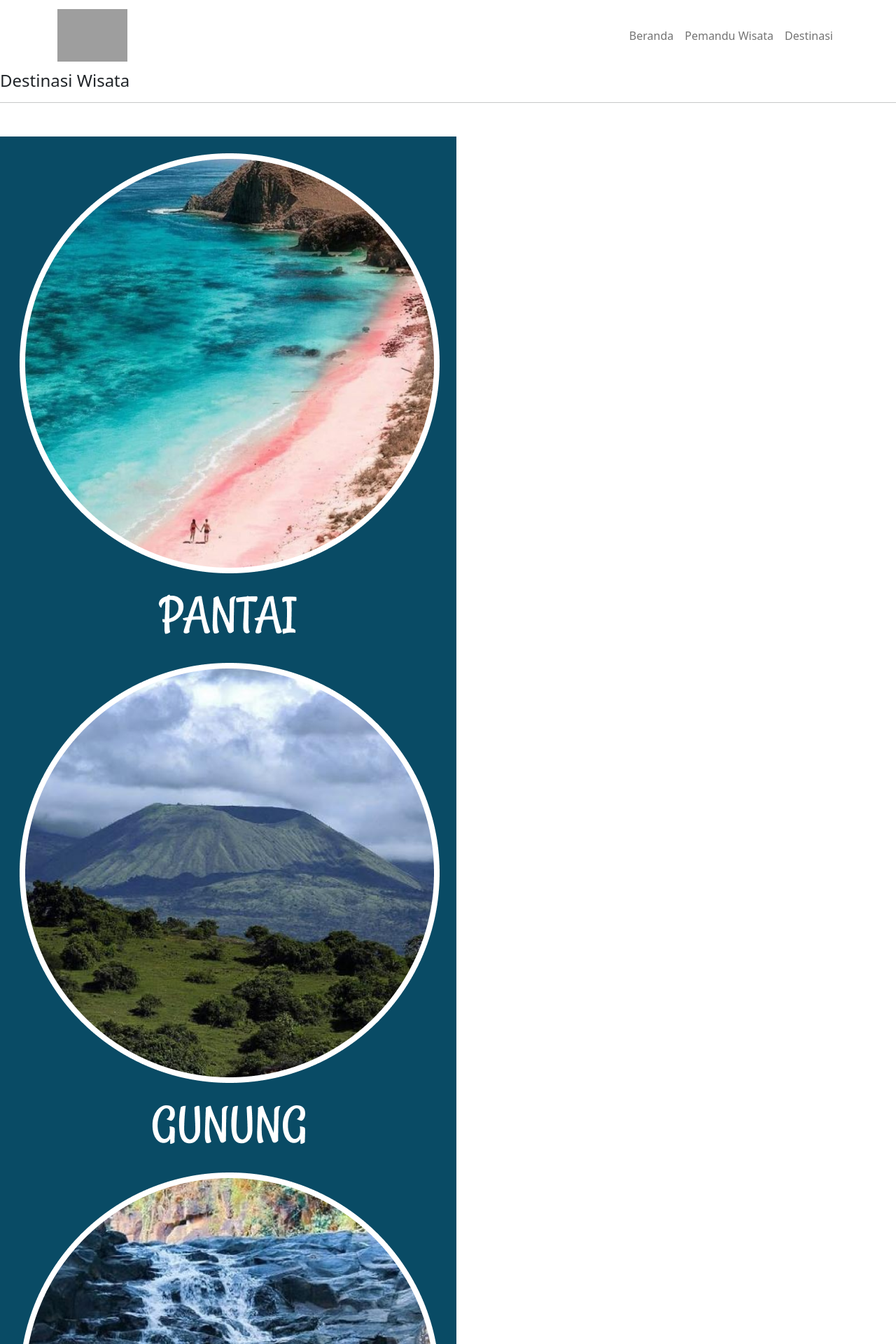
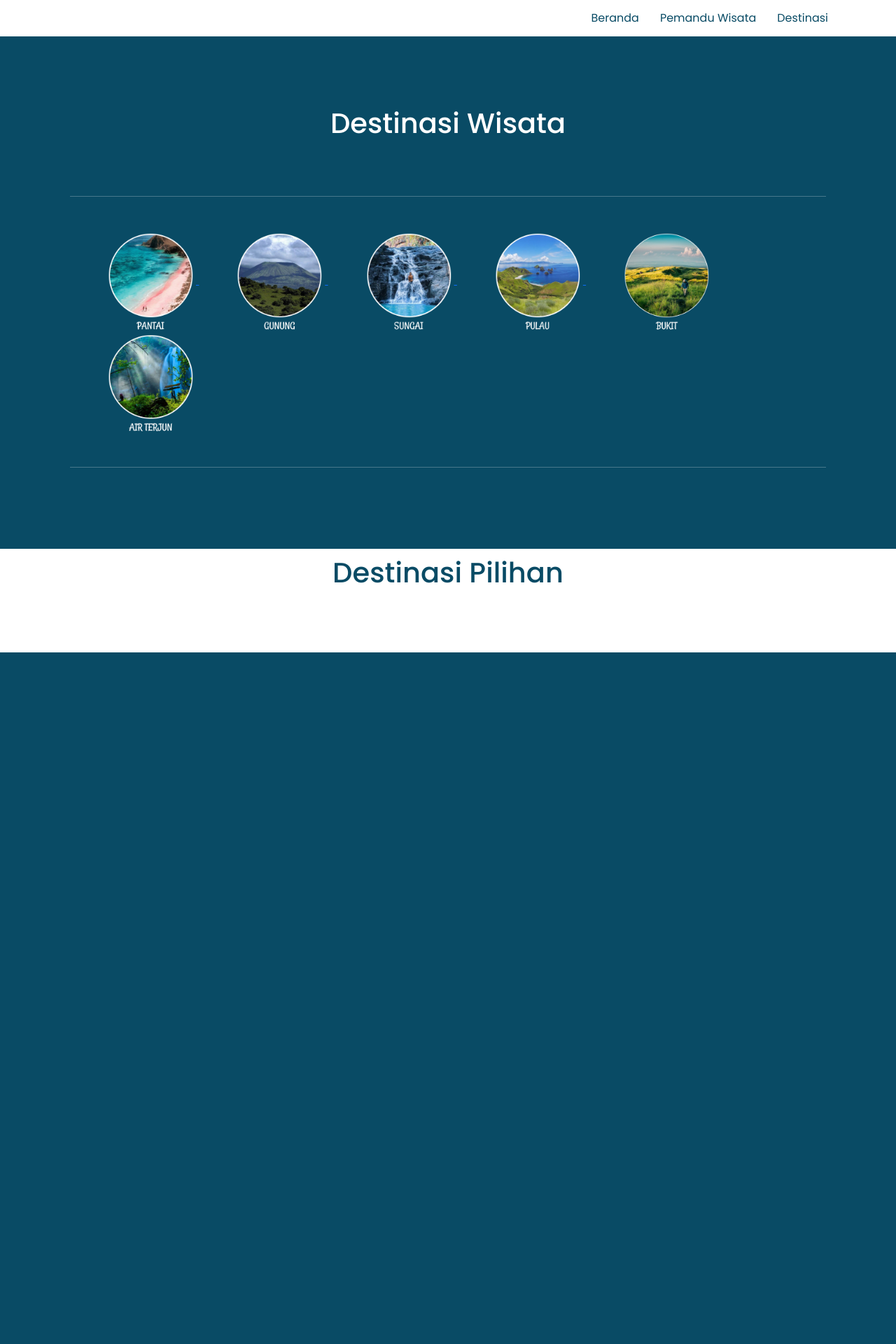
Before and after one commit to AALIAKBARKHAERUN/FINAL-WEB, a PHP site: page /category.php?category=1 in a window 1280 px wide. Shown: the top 1920 px of the page at 70% size. After the commit the page ends 932 px from the top, so only its background shows below. Run offline with PHP 8.4, Linux system fonts and the light colour scheme; data that the repository does not hold is empty; some libraries are stand-ins or nearby versions; some web fonts are replaced; grey boxes are pictures that could not be loaded.

Commit message:
Update category.php
update file category untuk terhubung ke css dengan nama index.css

```diff
--- a/category.php
+++ b/category.php
@@ -13,7 +13,7 @@
     <meta http-equiv="X-UA-Compatible" content="IE=edge">
     <meta name="viewport" content="width=device-width, initial-scale=1.0">
     <title>Destinasi Di Indonesia</title>
-    <link rel="stylesheet" href="indexx.css">
+    <link rel="stylesheet" href="index.css">
 
     <!-- Bootstrap CSS -->
     <link href="https://cdn.jsdelivr.net/npm/bootstrap@5.1.3/dist/css/bootstrap.min.css" rel="stylesheet"
@@ -29,9 +29,6 @@
     <!--Navbar-->
     <nav class="navbar navbar-expand-lg navbar-light">
         <div class="container">
-            <a class="navbar-brand" href="index.php">
-                <img src="image/logo.png" width="100px">
-            </a>
             <button class="navbar-toggler" type="button" data-bs-toggle="collapse" data-bs-target="#navbarNav"
                 aria-controls="navbarNav" aria-expanded="false" aria-label="Toggle navigation">
                 <span class="navbar-toggler-icon"></span>
```
